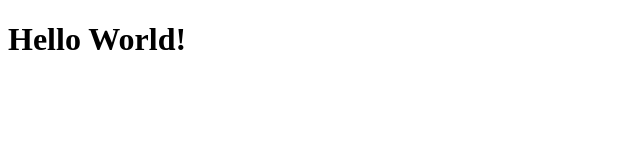
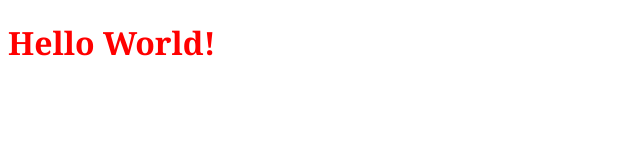
Before and after one commit to megzzz/megzzz.github.io, a plain HTML site: page index.html in a window 1280 px wide. Shown: the whole page, without its empty margins (0-640 px from the left). Drawn offline with Linux system fonts and the light colour scheme.

Commit message:
Update styles.css

```diff
--- a/styles.css
+++ b/styles.css
@@ -1,4 +1,4 @@
-hi {
+h1 {
   color: red;
   font-style: bold;
   font-family: georgia;
```
